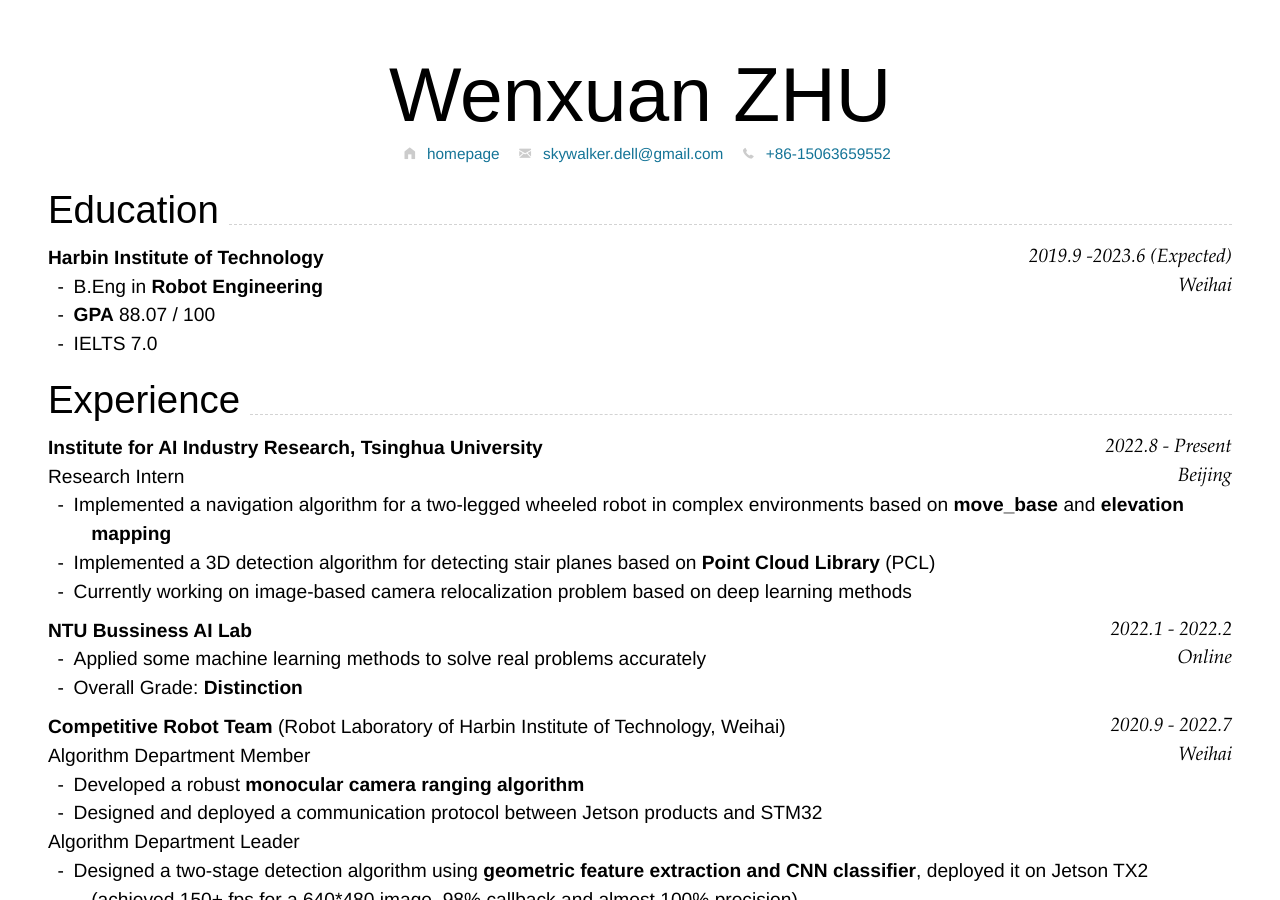
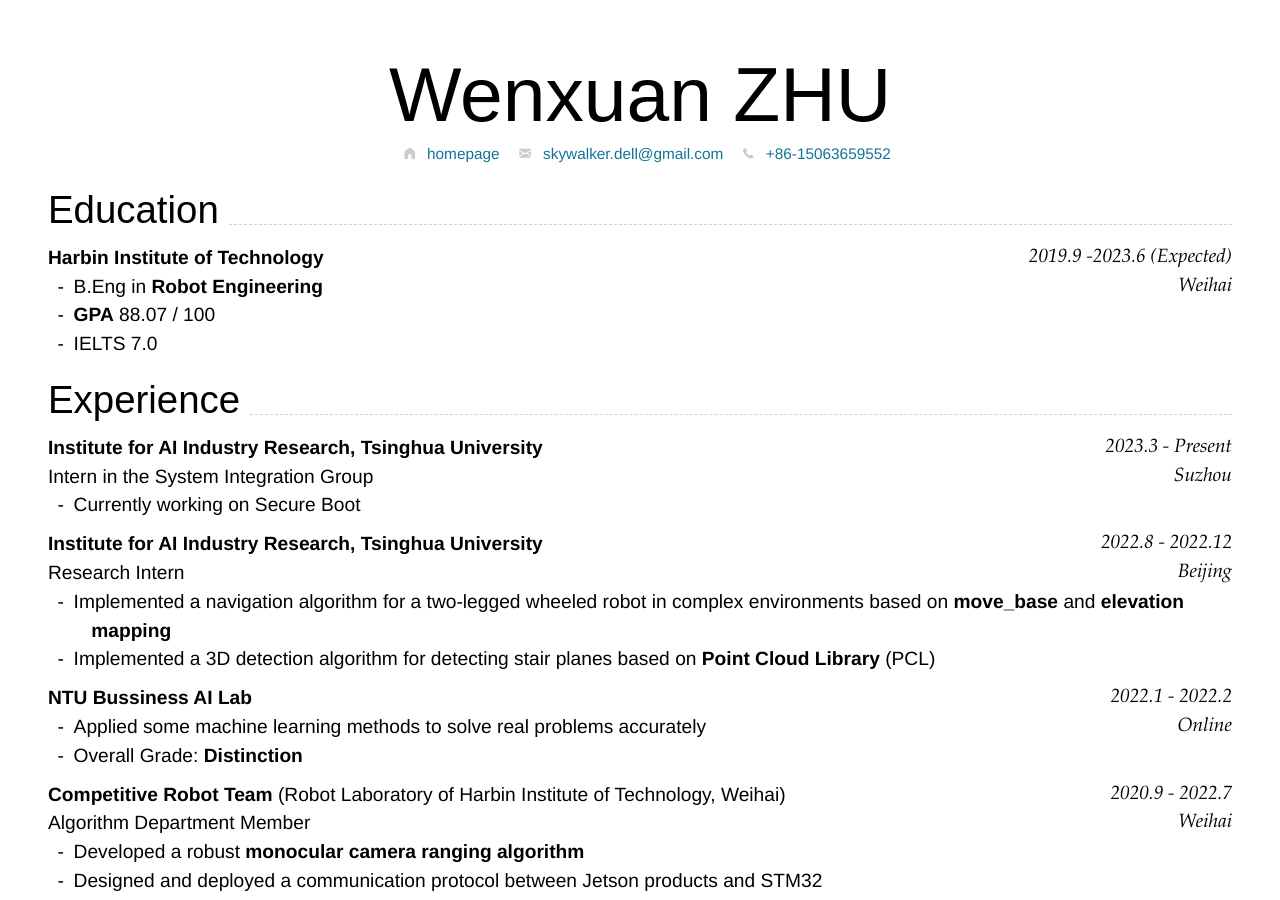
Before and after one commit to skywalker-dell/CV, a Jekyll site: the page built from index.md, in a window 1280 px wide and 900 px high. Built offline with Jekyll 4.4.1, drawn with Linux system fonts in a browser that asks for light colours; nearby versions of some CDN libraries.

Commit message:
add content

````diff
--- a/index.md
+++ b/index.md
@@ -42,7 +42,16 @@ Weihai
 
 
 ## Experience
-### **Institute for AI Industry Research, Tsinghua University** `2022.8 - Present`
+
+### **Institute for AI Industry Research, Tsinghua University** `2023.3 - Present`
+```
+Suzhou
+```
+Intern in the System Integration Group<br>
+- Currently working on Secure Boot
+
+
+### **Institute for AI Industry Research, Tsinghua University** `2022.8 - 2022.12`
 ```
 Beijing
 ```
@@ -50,7 +59,7 @@ Beijing
 Research Intern<br>
 - Implemented a navigation algorithm for a two-legged wheeled robot in complex environments based on **move_base** and  **elevation mapping**
 - Implemented a 3D detection algorithm for detecting stair planes based on **Point Cloud Library** (PCL)
-- Currently working on image-based camera relocalization problem based on deep learning methods
+<!-- - Tried some learning-based methods to solve the camera relocalization problem. -->
 
 
 ### **NTU Bussiness AI Lab** `2022.1 - 2022.2`
````
